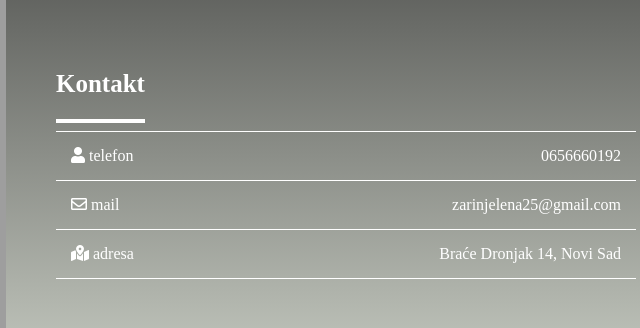
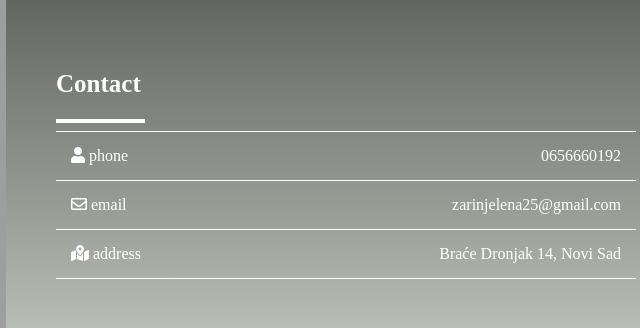
Before and after one commit to Jelena98/portfolio, a plain HTML site: page kontakt.html in a window 1280 px wide. Shown: the part 236-564 px from the top of the page, 594-1234 px from the left. Drawn offline with Linux system fonts and the light colour scheme; grey boxes are pictures that could not be loaded.

Commit message:
Update kontakt.html

```diff
--- a/kontakt.html
+++ b/kontakt.html
@@ -27,22 +27,22 @@
 </div>
 <div class="xop-right">
     <div id="cv-page-content">
-       <h2>Kontakt</h2>
+       <h2>Contact</h2>
             <hr width="85px"><!--linija-->
 
 
     <table style="width:100%">
 
   <tr>
-    <td><i class="fas fa-user"></i>  telefon</td>
+    <td><i class="fas fa-user"></i>  phone</td>
 
     <td align="right">0656660192</td>
   </tr>
   <tr>
-    <td><i class="far fa-envelope"></i>   mail</td>
+    <td><i class="far fa-envelope"></i>   email</td>
     <td align="right">zarinjelena25@gmail.com</td>
   </tr> <tr>
-    <td><i class="fas fa-map-marked-alt"></i> adresa</td>
+    <td><i class="fas fa-map-marked-alt"></i> address</td>
     <td align="right">Braće Dronjak 14, Novi Sad</td>
   </tr>
 
```
